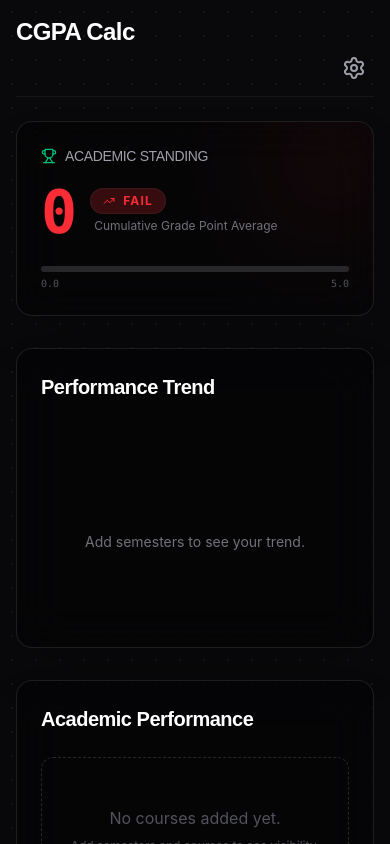
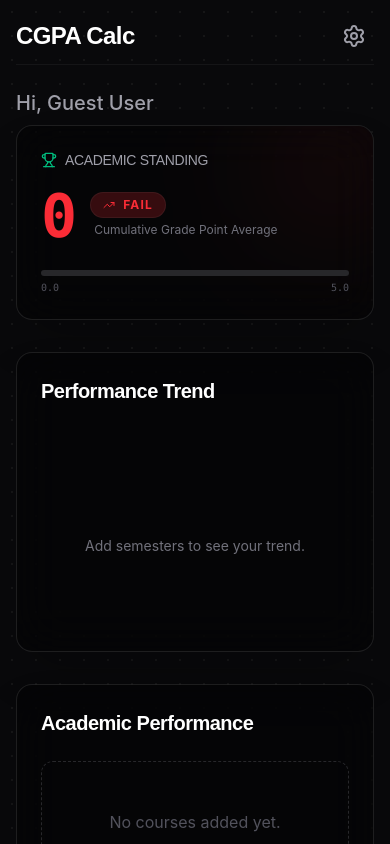
Before and after one commit to oluwaseyihassan/cgpa_calc, a Vue app: page / in a window 390 px wide. Shown: the top 844 px of the page. Built offline with nearby package versions, Linux system fonts and the light colour scheme.

Commit message:
added user welcome message

```diff
--- a/src/App.vue
+++ b/src/App.vue
@@ -39,14 +39,12 @@
     <!-- Main Container -->
     <div class="max-w-7xl mx-auto px-4 py-4 md:px-8">
       <!-- Header -->
-      <header
-        class="flex flex-col md:flex-row md:items-end justify-between mb-6 border-b border-white/5 pb-2"
-      >
+      <header class="flex items-center justify-between mb-6 border-b border-white/5 pb-2">
         <div>
           <h1 class="text-2xl md:text-4xl font-bold text-white tracking-tighter">CGPA Calc</h1>
         </div>
 
-        <div class="text-right flex items-end gap-6 justify-end">
+        <div class="text-right flex items-center gap-6 justify-end w-fit">
           <button
             @click="showSettings = true"
             class="p-2 rounded-lg hover:bg-white/10 text-zinc-400 hover:text-white transition-colors"
@@ -55,6 +53,8 @@
           </button>
         </div>
       </header>
+
+      <p class="text-zinc-400 text-xl font-medium mb-2">Hi, {{ userStore.profile.name }}</p>
 
       <!-- Content Grid -->
       <div class="grid grid-cols-1 lg:grid-cols-12 gap-8">
```
